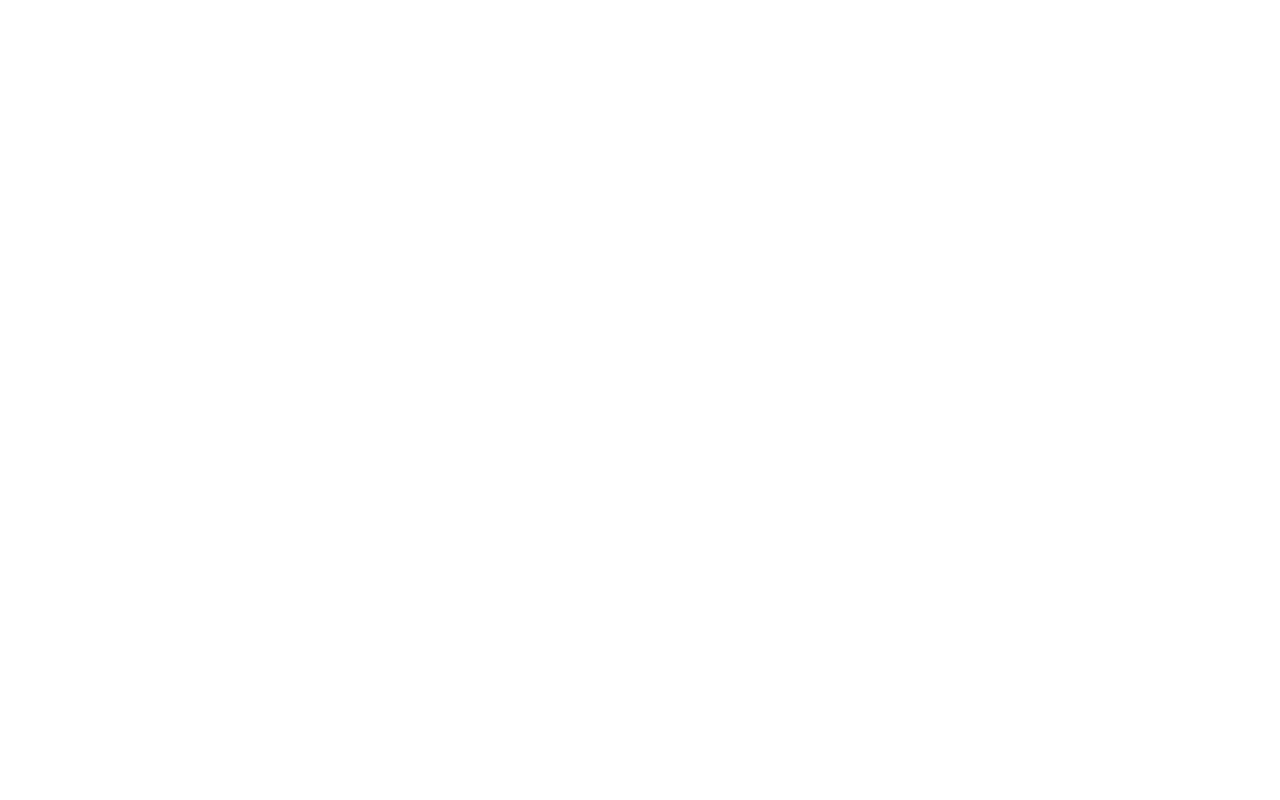
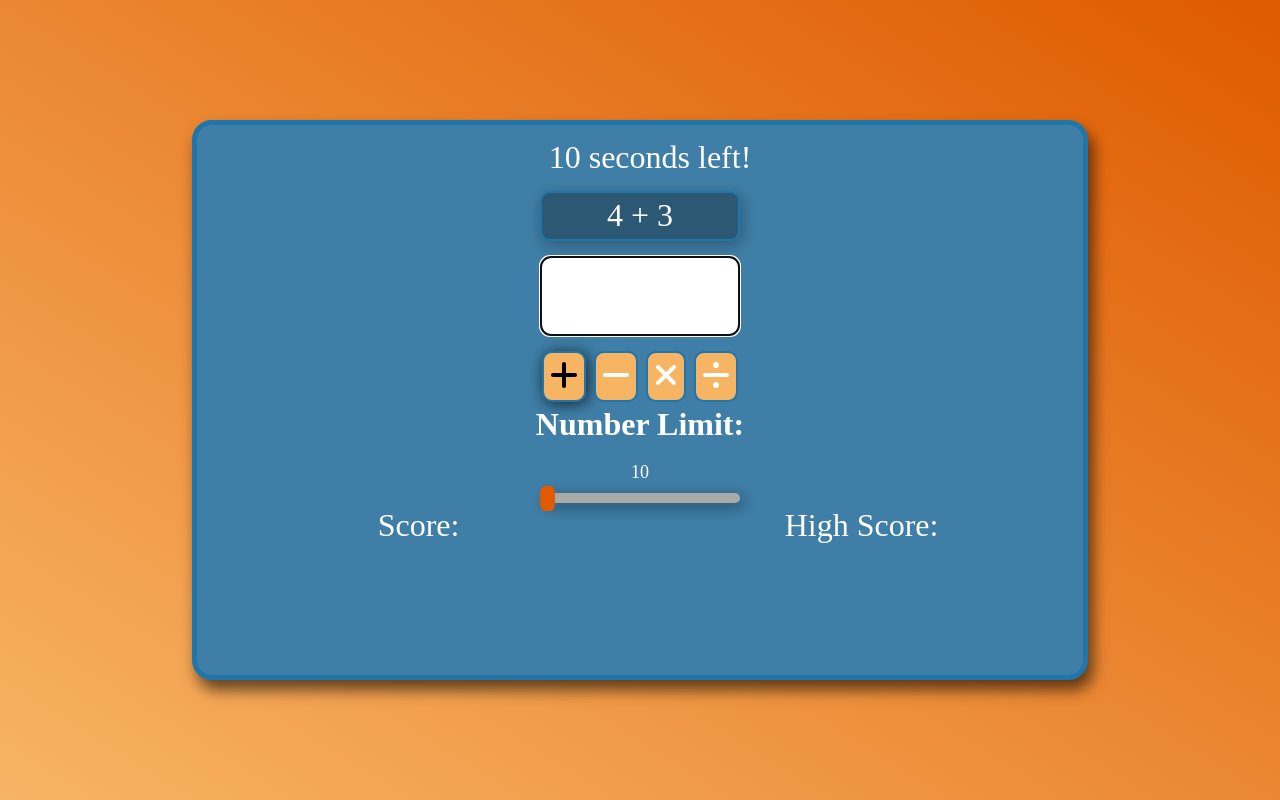
Before and after one commit to cd4rling/math_game, a plain HTML site: page index.html in a window 1280 px wide. Drawn offline with nearby package versions, Linux system fonts and the light colour scheme; a web font is replaced by a local one.

Commit message:
Final commit, cleaned up js

```diff
--- a/index.html
+++ b/index.html
@@ -5,21 +5,56 @@
     <meta name="viewport" content="width=device-width, initial-scale=1.0">
     <link rel="stylesheet" href="https://maxcdn.bootstrapcdn.com/bootstrap/3.3.7/css/bootstrap.min.css" />
     <link href="https://fonts.googleapis.com/css2?family=Indie+Flower&display=swap" rel="stylesheet">
+    <link href="style.css" rel="stylesheet" />
+    <link rel="preconnect" href="https://fonts.googleapis.com">
+    <link rel="preconnect" href="https://fonts.gstatic.com" crossorigin>
+    <link href="https://fonts.googleapis.com/css2?family=Shrikhand&display=swap" rel="stylesheet">
+
+    <title>The 10 Second Math Game!!!</title>
+
     <script src="https://kit.fontawesome.com/58fbb49a80.js" crossorigin="anonymous"></script>
     <script src="https://code.jquery.com/jquery-1.12.4.min.js"></script>
     <script src="https://maxcdn.bootstrapcdn.com/bootstrap/3.3.7/js/bootstrap.min.js"></script>
     <script src="script.js"></script>
-    <link href="style.css" rel="stylesheet" />
-    <title>The 10 Second Math Game!!!</title>
 </head>
 <body>
-   <div class="container">
     <div class="hero">
-        <!--game title images and score info-->
+        <!-- Game title images and score info -->
     </div>
-    <div class="gameBox">
-        <!--game play area-->
+
+    <div class="container">
+        <div class="row">
+            <div class="col-xs-12 timerBox" id="timer">
+                <!-- Countdown timer here -->
+            </div>
+        </div>
+        <div class="row">
+            <div class="col-xs-12">
+                <!-- Game play area -->
+                <div class="problemBox">
+                    <!-- Math problem here -->
+                </div>
+                <div class="answerBox">
+                    <!-- Parameters here -->
+                    <input type="input" id="user-answer" autofocus><br>
+                    <button type="button" class="btnMath active" id="add"><i class="fa-solid fa-plus"></i></button>
+                    <button type="button" class="btnMath" id="subtract"><i class="fa-solid fa-minus"></i></button>
+                    <button type="button" class="btnMath" id="multiply"><i class="fa-solid fa-xmark"></i></button>
+                    <button type="button" class="btnMath" id="divide"><i class="fa-solid fa-divide"></i></button>
+                    <br>
+                    <label for="number-limit">Number Limit: </label><h4 id="numLimit"></h4>
+                    <input id="number-limit" type="range" min="10" max="50" step="5" value="10">
+                </div>
+                <div class="scoreBox">
+                    <div class="col-xs-6" id="score">
+                        Score:
+                    </div>
+                    <div class="col-xs-6" id="highScore">
+                        High Score:
+                    </div>
+                </div>
+            </div>
+        </div>
     </div>
-   </div>
 </body>
 </html>
--- a/script.js
+++ b/script.js
@@ -0,0 +1,182 @@
+$(document).ready(function() {
+    let timer;
+    let seconds = 10;
+    let endGame;
+    let timerStarted = false;
+    let score = 0;
+    let highScore = 0;
+
+    // Function to focus on the input element
+    function focusInput() {
+        $("#user-answer").focus();
+    }
+
+    // Function to update the number limit
+    function updateNumberLimit() {
+        let numLimit = $("#number-limit").val();
+        $("#numLimit").text(numLimit);
+    }
+
+    // Function to update the timer text
+    function updateTimerText() {
+        $("#timer").text(seconds + " seconds left!");
+    }
+
+    // Function to start the countdown timer
+    function startTimer() {
+        clearInterval(timer);
+        timer = setInterval(function() {
+            seconds--;
+            if (seconds >= 0) {
+                updateTimerText();
+                endGame = false;
+            } else {
+                clearInterval(timer);
+                $("#timer").text("Time's up!");
+                endGame = true;
+                timerStarted = false;
+                seconds = 10;
+                endOfGame();
+            }
+        }, 1000);
+    }
+
+    // Function to end the game
+    function endOfGame() {
+        var message = ["Game over", "Try again"];
+        var scoreUpdate = ["Your Score", score];
+        var flashColors = ["orange", "white"];
+        var index = 0;
+
+        function cycleWords() {
+            $(".problemBox").text(message[index]);
+            $("#user-answer").val(scoreUpdate[index]);
+            if (score === highScore) {
+                $("#highScore, #score").css("color", flashColors[index]);
+            }
+            index = (index + 1) % message.length;
+        }
+
+        cycleWords();
+
+        var timer = setInterval(cycleWords, 1500);
+
+        setTimeout(function() {
+            clearInterval(timer);
+            timerStarted = false;
+            seconds = 10;
+            score = 0;
+            updateTimerText();
+            $("#score").text("Score: " + score);
+            $("#highScore, #score").css("color", "white");
+            endGame = false;
+            gamePlay();
+        }, 6000);
+    }
+
+    // Function to check math operators
+    function mathCheck() {
+        let parameters = {};
+        $('.answerBox .btnMath').each(function() {
+            let newProperty = $(this).attr('id');
+            parameters[newProperty] = $(this).hasClass('active');
+        });
+        return parameters;
+    }
+
+    // Function to generate random integers
+    function getRandomInt() {
+        let numLimit = $("#number-limit").val();
+        let min = 1;
+        let a = Math.floor(Math.random() * (numLimit - min + 1)) + min;
+        let b = Math.floor(Math.random() * (numLimit - min + 1)) + min;
+        return [a, b];
+    }
+
+    // Problem creators
+    let problemCreators = {
+        add: function(num1, num2) {
+            return {
+                problem: `${num1} + ${num2}`,
+                answer: num1 + num2
+            };
+        },
+        subtract: function(num1, num2) {
+            return {
+                problem: `${Math.max(num1, num2)} - ${Math.min(num1, num2)}`,
+                answer: Math.max(num1, num2) - Math.min(num1, num2)
+            };
+        },
+        multiply: function(num1, num2) {
+            return {
+                problem: `${num1} x ${num2}`,
+                answer: num1 * num2
+            };
+        },
+        divide: function(num1, num2) {
+            let result = Math.max(num1, num2) / Math.min(num1, num2);
+            if (Number.isInteger(result)) {
+                return {
+                    problem: `${Math.max(num1, num2)} / ${Math.min(num1, num2)}`,
+                    answer: result
+                };
+            } else {
+                // If the result is not an integer, generate new random numbers and try again
+                this.getRandomInt();
+                return this.divide(this.mathNumbers[0], this.mathNumbers[1]);
+            }
+        }
+
+    };
+
+    // Function to start the game
+    function gamePlay() {
+        $("#user-answer").val("");
+        let mathOperators = mathCheck();
+        let operator = Object.keys(mathOperators).find(key => mathOperators[key]);
+        if (!operator) {
+            alert("Choose a math operator");
+            return;
+        }
+        let [num1, num2] = getRandomInt();
+        let problem = problemCreators[operator](num1, num2);
+        $(".problemBox").text(problem.problem);
+        $("#user-answer").on('input', function(event) {
+            let userAnswer = parseInt($(this).val());
+            if (userAnswer === problem.answer) {
+                $(this).css("color", "green");
+                score++;
+                $("#score").text("Score: " + score);
+                if (score > highScore) {
+                    highScore = score;
+                    $("#highScore").text("High Score: " + highScore);
+                }
+                seconds++;
+                updateTimerText();
+                setTimeout(gamePlay, 500);
+            } else {
+                $(this).css("color", "red");
+            }
+        });
+    }
+
+    // Event listeners
+    window.onload = function() {
+        focusInput();
+        updateTimerText();
+        gamePlay();
+        updateNumberLimit();
+    }
+
+    $("#number-limit").change(updateNumberLimit);
+    $('button').click(function() {
+        $(this).toggleClass('active');
+        gamePlay();
+    });
+    $("#user-answer").on('input', function(event) {
+        if (!timerStarted) {
+            startTimer();
+            timerStarted = true;
+        }
+    });
+});
--- a/style.css
+++ b/style.css
@@ -0,0 +1,120 @@
+body {
+    font-family: "Shrikhand", serif;
+    font-weight: 400;
+    font-style: normal;
+    font-size: xx-large;
+
+    display: flex;
+    justify-content: center; /* Horizontal centering */
+    align-items: center; /* Vertical centering */
+    min-height: 100vh; /* Ensure the body takes up at least the full viewport height */
+    margin: 0; /* Remove default margin */
+    padding: 0; /* Remove default padding */
+    background: linear-gradient(to top right,rgb(247, 180, 100), rgb(223,90, 0));
+    background-color: rgb(247, 181, 100);
+
+}
+
+.container {
+    text-align: center;
+    align-items: center;
+    min-height: 70vh; /* Ensure the body takes up at least the full viewport height */
+    min-width:50vw;
+    max-width: 70vw;
+    background-color: rgb(63,126,166);
+    border: 5px solid rgb(32, 117, 171);
+    border-radius: 20px;
+    color: white;
+    margin: 0; /* Remove default margin */
+    padding: 0; /* Remove default padding */
+    box-shadow: 5px 10px 15px rgba(0, 0, 0, 0.6);
+}
+.timerBox {
+    margin: 10px;
+}
+
+.problemBox {
+    text-align: center;
+    align-items: center;
+    box-shadow: 2px 4px 15px rgba(0, 0, 0, 0.3);
+    border-radius: 10px;
+    border: 2px solid rgb(32, 117, 171);
+    background-color: rgba(0,0,0,.3);
+    max-width: 200px;
+    height: 50px;
+    margin:auto;
+}
+
+.answerBox {
+    text-align: center;
+    margin: auto;
+}
+
+.testBox {
+    border: 3px solid black;
+}
+
+.btnMath {
+    background-color: rgb(247,181,100);
+    border: 2px solid rgb(32, 117, 171);
+    border-radius: 10px;
+}
+
+.btnMath:hover {
+    box-shadow: inset 0 0 10px -1px rgba(0, 0, 0, 0.5);
+}
+
+.active {
+    box-shadow: 2px 2px 15px rgba(0, 0, 0, 0.7);
+    color: black;
+}
+
+input[type="input"] {
+    border-radius: 10px;
+    margin: 15px;
+    color: black;
+    text-align: center;
+    max-width: 200px;
+    height: 80px;
+}
+
+input[type="range"] {
+    /* Set the width and height */
+    max-width: 200px;
+    height: 10px;
+    display: block;
+    margin: 0 auto;
+    /* Remove the default styling */
+    -webkit-appearance: none;
+    appearance: none;
+    /* Set the background color */
+    background-color: transparent;
+    /* Add rounded corners */
+    border-radius: 5px;
+    box-shadow: 4px 4px 15px rgba(0, 0, 0, 0.4);
+}
+
+/* Styling the slider thumb */
+input[type="range"]::-webkit-slider-thumb {
+    /* Set the width and height */
+    width: 15px;
+    height: 25px;
+    -webkit-appearance: none;
+    appearance: none;
+    background-color: rgb(223,90,0);
+    border-radius: 30%;
+    /* Center the thumb vertically */
+    margin-top: -7px;
+    cursor:pointer;
+}
+
+/* Styling the slider track */
+input[type="range"]::-webkit-slider-runnable-track {
+    /* Set the height */
+    height: 10px;
+    /* Set the background color */
+    background-color: rgb(169,169,169);
+    /* Add rounded corners */
+    border-radius: 5px;
+    max-width: 100%;
+}
```
